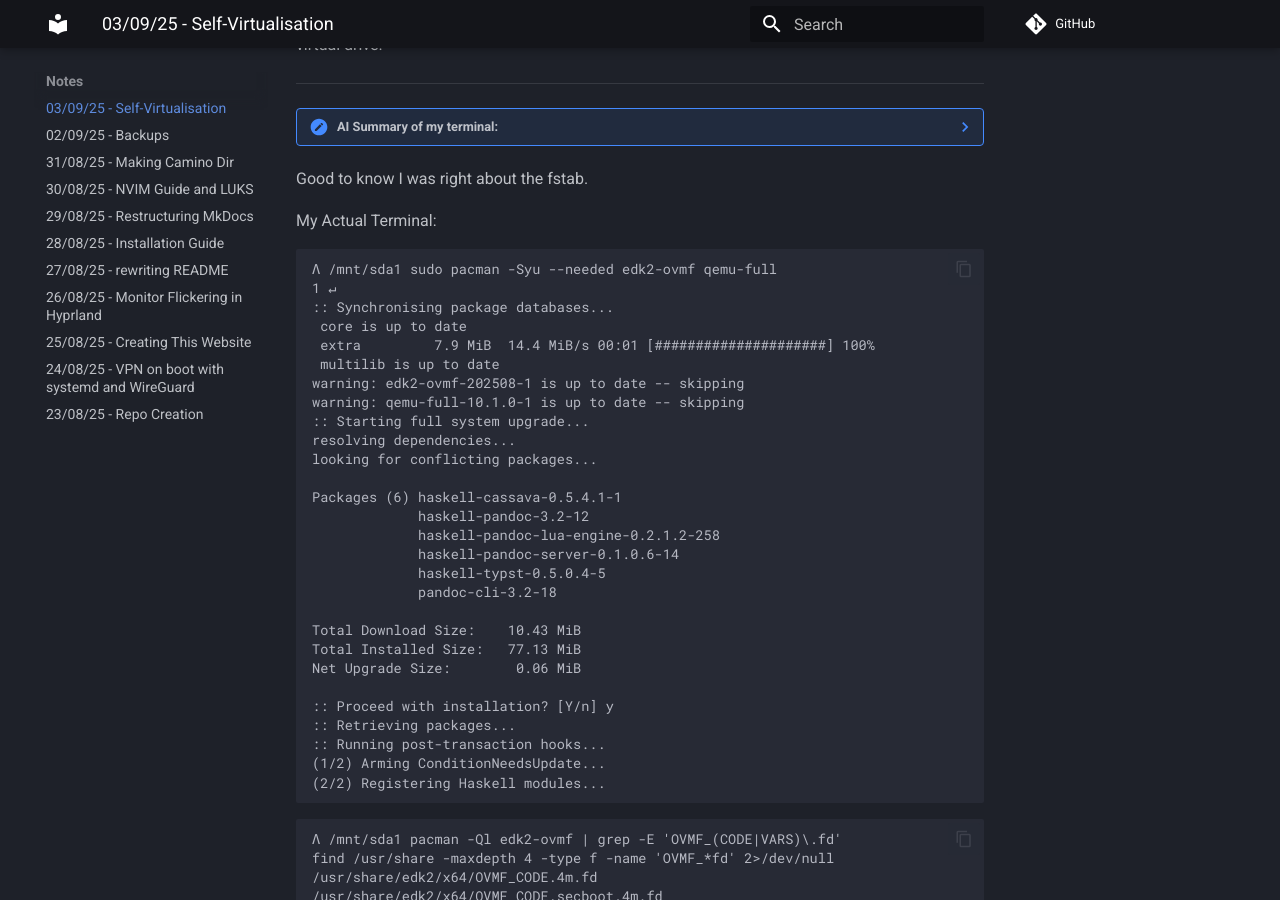
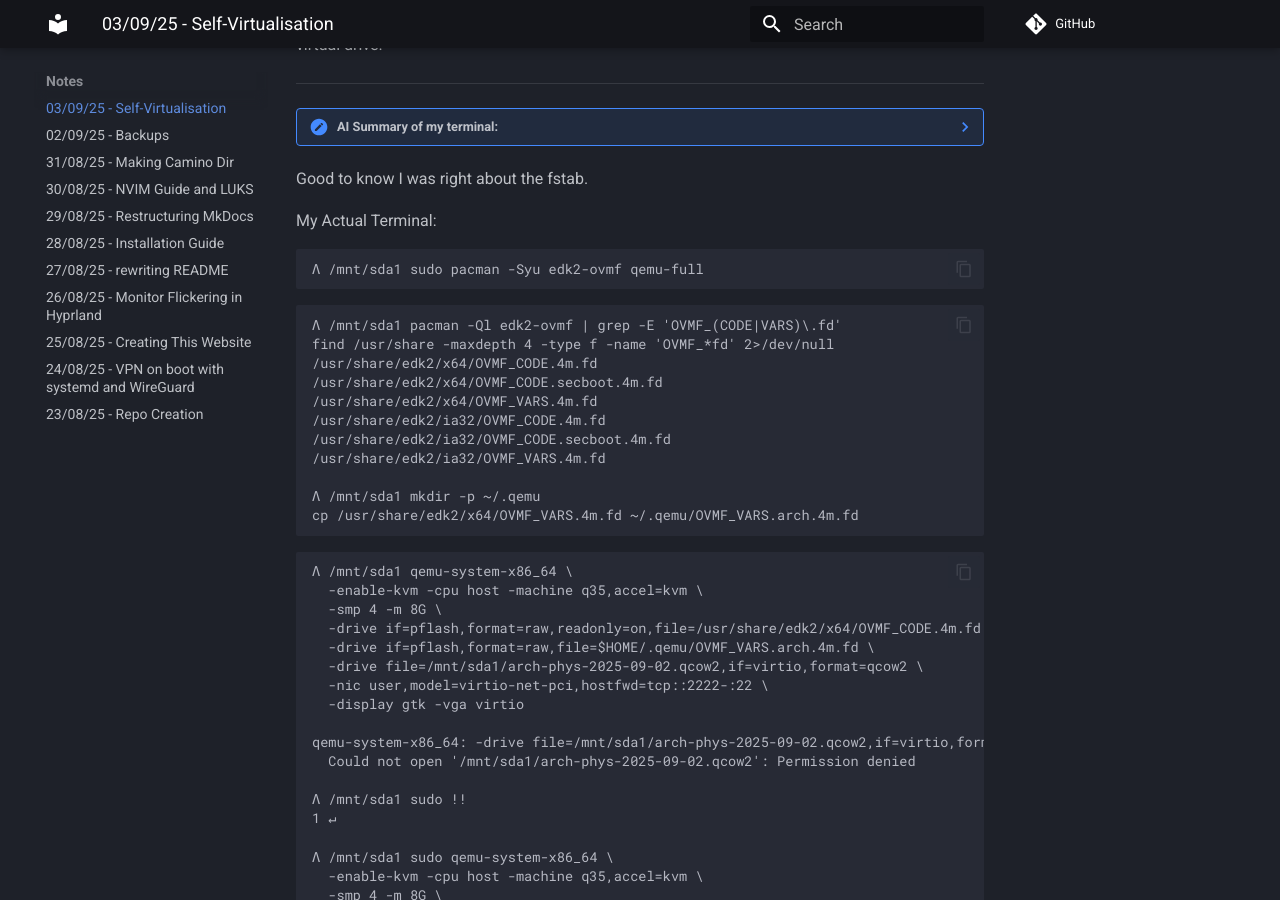
Before and after one commit to odonnellrory/odonnellrory.github.io, an MkDocs documentation site: the page built from docs/00-journal/2025-09-03.md, in a window 1280 px wide and 900 px high, scrolled down 744 px. Built offline with MkDocs 1.6.1 and Material for MkDocs 9.7.7, drawn with Linux system fonts in a browser that asks for light colours; comment, search, counter and statistics services are not loaded.

Commit message:
not relevant

````diff
--- a/docs/00-journal/2025-09-03.md
+++ b/docs/00-journal/2025-09-03.md
@@ -111,35 +111,7 @@ My Actual Terminal:
 
 ```
 
-
-Λ /mnt/sda1 sudo pacman -Syu --needed edk2-ovmf qemu-full
-1 ↵
-:: Synchronising package databases...
- core is up to date
- extra         7.9 MiB  14.4 MiB/s 00:01 [#####################] 100%
- multilib is up to date
-warning: edk2-ovmf-202508-1 is up to date -- skipping
-warning: qemu-full-10.1.0-1 is up to date -- skipping
-:: Starting full system upgrade...
-resolving dependencies...
-looking for conflicting packages...
-
-Packages (6) haskell-cassava-0.5.4.1-1
-             haskell-pandoc-3.2-12
-             haskell-pandoc-lua-engine-0.2.1.2-258
-             haskell-pandoc-server-0.1.0.6-14
-             haskell-typst-0.5.0.4-5
-             pandoc-cli-3.2-18
-
-Total Download Size:    10.43 MiB
-Total Installed Size:   77.13 MiB
-Net Upgrade Size:        0.06 MiB
-
-:: Proceed with installation? [Y/n] y
-:: Retrieving packages...
-:: Running post-transaction hooks...
-(1/2) Arming ConditionNeedsUpdate...
-(2/2) Registering Haskell modules...
+Λ /mnt/sda1 sudo pacman -Syu edk2-ovmf qemu-full
 
 ```
 
````
